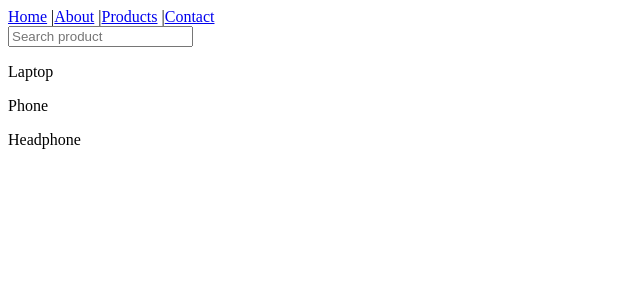
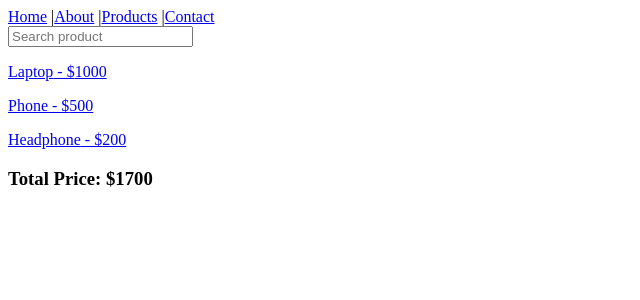
Before and after one commit to mahmudulhaque13/practice-react-router, a React (Vite) app: page /products in a window 1280 px wide. Shown: the top 300 px of the page, without its empty margins (0-640 px from the left). Built offline with nearby package versions, Linux system fonts and the light colour scheme.

Commit message:
total price show

```diff
--- a/src/pages/Products.jsx
+++ b/src/pages/Products.jsx
@@ -1,11 +1,10 @@
 import { Link } from "react-router-dom";
-
 import { useState } from "react";
 
 const products = [
-  { id: 1, name: "Laptop" },
-  { id: 2, name: "Phone" },
-  { id: 3, name: "Headphone" },
+  { id: 1, name: "Laptop", price: 1000 },
+  { id: 2, name: "Phone", price: 500 },
+  { id: 3, name: "Headphone", price: 200 },
 ];
 
 function Products() {
@@ -14,6 +13,8 @@ function Products() {
   const filteredProducts = products.filter((p) =>
     p.name.toLowerCase().includes(search.toLowerCase()),
   );
+
+  const totalPrice = filteredProducts.reduce((sum, p) => sum + p.price, 0);
 
   return (
     <div>
@@ -24,8 +25,14 @@ function Products() {
       />
 
       {filteredProducts.map((p) => (
-        <p key={p.id}>{p.name}</p>
+        <p key={p.id}>
+          <Link to={`/product/${p.id}`}>
+            {p.name} - ${p.price}
+          </Link>
+        </p>
       ))}
+
+      <h3>Total Price: ${totalPrice}</h3>
     </div>
   );
 }
```
